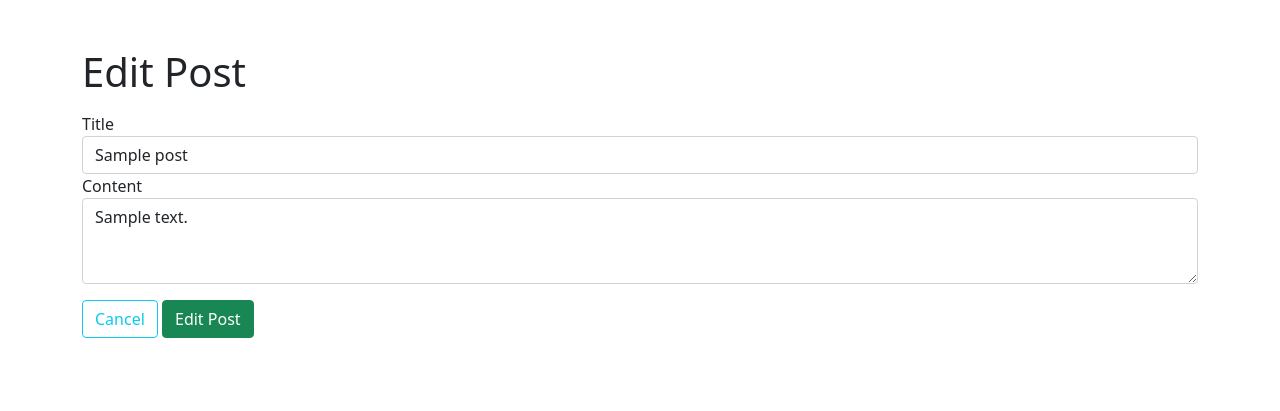
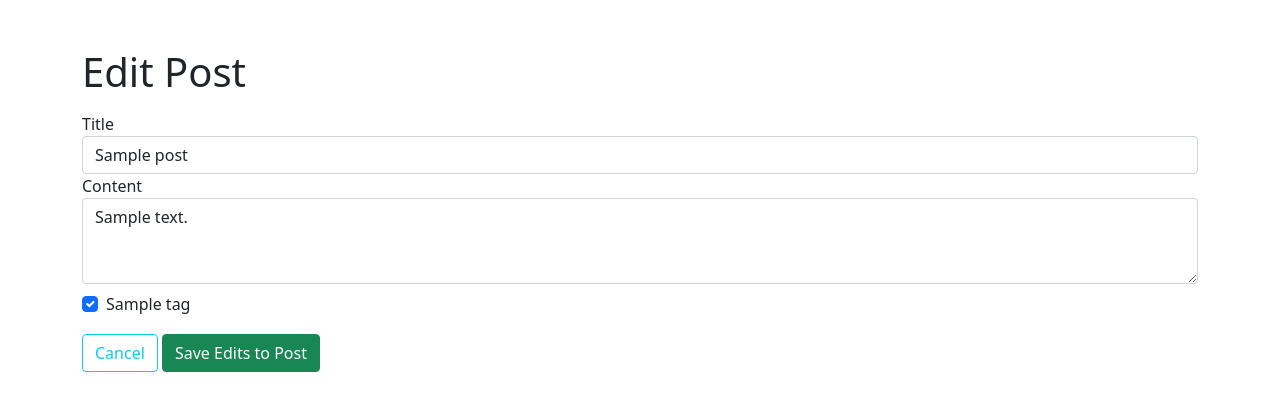
Before and after one commit to quentinikeno/Springboard-SEC-Unit-23-3-SQLAlchemy-Exercise-Pt-3, a Flask app: page /posts/1/edit in a window 1280 px wide. Shown: the top 411 px of the page. Run offline with Flask 2, Linux system fonts and the light colour scheme; tables that the repository leaves empty hold one stand-in row (values such as "Sample post").

Commit message:
Allow editing of posts with tags

```diff
--- a/app.py
+++ b/app.py
@@ -1,5 +1,6 @@
 """Blogly application."""
 
+from tabnanny import check
 from flask import Flask, request, render_template, redirect
 from flask_debugtoolbar import DebugToolbarExtension
 from models import db, connect_db, User, Post, Tag, PostTag
@@ -89,7 +90,8 @@ def delete_user(user_id):
 def new_post_form(user_id):
     """Show form to add a new post."""
     user = User.query.get_or_404(user_id)
-    return render_template('new_post_form.html', user=user)
+    all_tags = Tag.query.all()
+    return render_template('new_post_form.html', user=user, tags=all_tags)
 
 @app.route('/users/<int:user_id>/posts/new', methods=['POST'])
 def handle_adding_new_post(user_id):
@@ -98,8 +100,10 @@ def handle_adding_new_post(user_id):
 
     title = request.form['title']
     content = request.form['content']
+    checkbox_tags_list = request.form.getlist('tags-checkbox')
+    posts_tags_list = [PostTag(tag_id=tag_id) for tag_id in checkbox_tags_list]
 
-    new_post = Post(title=title, content=content, user_id=user_id)
+    new_post = Post(title=title, content=content, user_id=user_id, posts_tags=posts_tags_list)
     db.session.add(new_post)
     db.session.commit()
 
@@ -117,7 +121,10 @@ def show_post(post_id):
 def show_edit_post_form(post_id):
     """Show form to edit post."""
     post = Post.query.get_or_404(post_id)
-    return render_template('edit_post.html', post=post)
+    all_tags = Tag.query.all()
+    this_posts_tags = post.tags
+
+    return render_template('edit_post.html', post=post, tags=all_tags, this_posts_tags=this_posts_tags)
 
 @app.route('/posts/<int:post_id>/edit', methods=['POST'])
 def update_post(post_id):
@@ -126,6 +133,10 @@ def update_post(post_id):
 
     post.title = request.form['title']
     post.content = request.form['content']
+
+    checkbox_tags_list = request.form.getlist('tags-checkbox')
+    checked_tags_list =  Tag.query.filter(Tag.id.in_(checkbox_tags_list)).all()
+    post.tags = checked_tags_list
 
     db.session.add(post)
     db.session.commit()
--- a/templates/edit_post.html
+++ b/templates/edit_post.html
@@ -26,10 +26,36 @@ content %}
 {{post.content}}</textarea
 			>
 		</div>
+		{% if tags %} {% for tag in tags %}
+		<div class="form-check form-group mt-2">
+			<input
+				class="form-check-input"
+				type="checkbox"
+				name="tags-checkbox"
+				id="checkbox_{{tag.id}}"
+				value="{{tag.id}}"
+				{%
+				if
+				tag
+				in
+				this_posts_tags
+				%}
+				checked
+				{%
+				endif
+				%}
+			/>
+			<label class="form-check-label" for="checkbox_{{tag.id}}"
+				>{{tag.name}}</label
+			>
+		</div>
+		{% endfor %} {% endif %}
 		<a href="/posts/{{post.id}}" class="btn btn-outline-info mt-3"
 			>Cancel</a
 		>
-		<button type="submit" class="btn btn-success mt-3">Edit Post</button>
+		<button type="submit" class="btn btn-success mt-3">
+			Save Edits to Post
+		</button>
 	</form>
 </div>
 {% endblock %}
```
Also changed, not shown: templates/new_post_form.html (+14 -0 lines).
